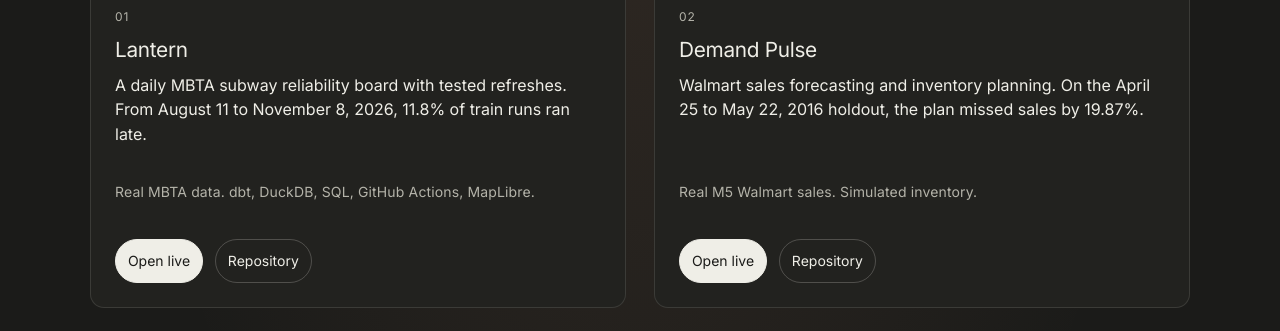
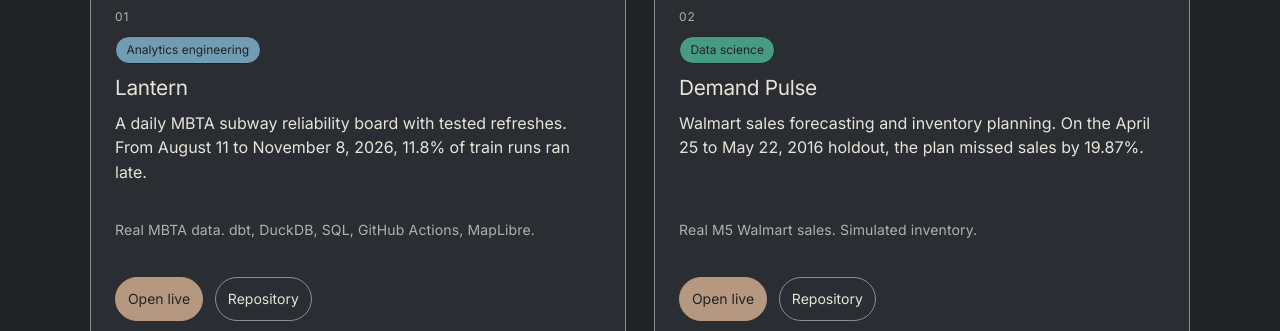
Before and after one commit to NeelVadlamudi/neelresume, a website: page index.html in a window 1280 px wide. Shown: the part 1143-1474 px from the top of the page. Drawn offline with Linux system fonts and the light colour scheme.

Commit message:
Add a restrained charcoal palette and labelled project categories

```diff
--- a/index.html
+++ b/index.html
@@ -107,6 +107,7 @@
               <span class="sr-only"> Opens in a new tab</span>
             </a>
             <div class="card-body">
+              <span class="category-tag" data-category="analytics-engineering">Analytics engineering</span>
               <h3 class="card-title">Lantern</h3>
               <p class="card-line">A daily MBTA subway reliability board with tested refreshes. From August 11 to November 8, 2026, 11.8% of train runs ran late.</p>
               <p class="meta">Real MBTA data. dbt, DuckDB, SQL, GitHub Actions, MapLibre.</p>
@@ -128,6 +129,7 @@
               <span class="sr-only"> Opens in a new tab</span>
             </a>
             <div class="card-body">
+              <span class="category-tag" data-category="data-science">Data science</span>
               <h3 class="card-title">Demand Pulse</h3>
               <p class="card-line">Walmart sales forecasting and inventory planning. On the April 25 to May 22, 2016 holdout, the plan missed sales by 19.87%.</p>
               <p class="meta">Real M5 Walmart sales. Simulated inventory.</p>
@@ -149,6 +151,7 @@
               <span class="sr-only"> Opens in a new tab</span>
             </a>
             <div class="card-body">
+              <span class="category-tag" data-category="analytics-engineering">Analytics engineering</span>
               <h3 class="card-title">CDC</h3>
               <p class="card-line">Respiratory illness monitoring on public CDC data, with answers you can trace back to the source. It refreshes nightly.</p>
               <p class="meta">Public CDC data. Python, FastAPI, DuckDB, React, GitHub Actions.</p>
@@ -170,6 +173,7 @@
               <span class="sr-only"> Opens in a new tab</span>
             </a>
             <div class="card-body">
+              <span class="category-tag" data-category="business-analysis">Business analysis</span>
               <h3 class="card-title">Mirage</h3>
               <p class="card-line">A shelf-availability and replenishment board. On the September 22, 2026 snapshot, 22.5% of shelves at the Everett store were empty.</p>
               <p class="meta">Synthetic store and distribution-center data. SQL, T-SQL, Python, Tableau.</p>
--- /dev/null
+++ b/scripts/check-colours.mjs
@@ -0,0 +1,86 @@
+// WCAG 2.2 sRGB contrast checks for the portfolio's semantic colour roles.
+// Usage: node scripts/check-colours.mjs
+import assert from 'node:assert/strict';
+import { readFileSync } from 'node:fs';
+
+const root = new URL('..', import.meta.url);
+const css = readFileSync(new URL('styles.css', root), 'utf8');
+const block = css.match(/:root\s*\{([^}]+)\}/)[1];
+const tokens = Object.fromEntries([...block.matchAll(/(--[\w-]+):\s*([^;]+);/g)].map((match) => [match[1], match[2].trim()]));
+function colour(name, overrides = {}) {
+  const value = overrides[name] || tokens[name];
+  assert(value, `Missing token ${name}`);
+  const alias = value.match(/^var\((--[\w-]+)\)$/);
+  if (alias) return colour(alias[1], overrides);
+  assert.match(value, /^#[\da-f]{6}$/i, `Expected solid sRGB hex for ${name}`);
+  return value;
+}
+function luminance(hex) {
+  const linear = [1, 3, 5].map((i) => Number.parseInt(hex.slice(i, i + 2), 16) / 255)
+    .map((c) => c <= 0.04045 ? c / 12.92 : ((c + 0.055) / 1.055) ** 2.4);
+  return linear[0] * 0.2126 + linear[1] * 0.7152 + linear[2] * 0.0722;
+}
+function ratio(a, b) {
+  const [lo, hi] = [luminance(a), luminance(b)].sort((x, y) => x - y);
+  return (hi + 0.05) / (lo + 0.05);
+}
+// Reference values ensure the calculation itself does not silently regress.
+assert.equal(ratio('#000000', '#ffffff'), 21);
+assert.equal(ratio('#202326', '#202326'), 1);
+let count = 0;
+function check(fg, bg, min, overrides) {
+  const a = colour(fg, overrides);
+  const b = colour(bg, overrides);
+  const value = ratio(a, b);
+  console.log(`${value >= min ? 'PASS' : 'FAIL'} ${fg} ${a} / ${bg} ${b}: ${value.toFixed(3)}:1 (minimum ${min}:1)`);
+  assert(value >= min, `${fg} / ${bg} below ${min}:1`);
+  count++;
+}
+
+console.log('Text: all normal text held to 4.5:1, including large headings.');
+const surfaces = ['--bg', '--surface', '--surface-raised', '--surface-hover'];
+for (const bg of surfaces) {
+  for (const fg of ['--text', '--muted', '--text-hover']) check(fg, bg, 4.5);
+  check('--line', bg, 3);
+  check('--text', bg, 3); // External keyboard focus outline.
+}
+// Accent is used on bg/surface, and as a filled primary action with dark text.
+for (const bg of ['--bg', '--surface']) check('--accent', bg, 4.5);
+check('--bg', '--accent', 4.5);
+check('--bg', '--accent-hover', 4.5);
+for (const bg of ['--bg', '--surface']) check('--accent-hover', bg, 3);
+const categories = {
+  'analytics-engineering': 'Analytics engineering',
+  'data-science': 'Data science',
+  'business-analysis': 'Business analysis',
+};
+console.log('Category chips: dark text >= 4.5:1; fill against card >= 3:1.');
+for (const category of Object.keys(categories)) {
+  check('--tag-text', `--tag-${category}`, 4.5);
+  check(`--tag-${category}`, '--surface', 3);
+}
+console.log('Increased-contrast overrides:');
+const more = css.match(/@media \(prefers-contrast: more\)\s*\{\s*:root\s*\{([^}]+)\}/)[1];
+const overrides = Object.fromEntries([...more.matchAll(/(--[\w-]+):\s*([^;]+);/g)].map((match) => [match[1], match[2].trim()]));
+for (const bg of surfaces) {
+  check('--muted', bg, 4.5, overrides);
+  check('--line', bg, 3, overrides);
+  check('--line-strong', bg, 3, overrides);
+}
+for (const [alias, target] of [['--fg', '--text'], ['--fg-hover', '--text-hover'], ['--card', '--surface'], ['--card-03', '--surface-raised'], ['--card-04', '--surface-hover']]) {
+  assert.equal(colour(alias), colour(target), `Legacy alias ${alias} drifted`);
+}
+assert.notEqual(colour('--bg'), '#000000');
+assert.notEqual(colour('--text'), '#ffffff');
+const projects = JSON.parse(readFileSync(new URL('projects.json', root), 'utf8'));
+const html = readFileSync(new URL('index.html', root), 'utf8');
+const cards = html.slice(html.indexOf('<!-- cards:start -->'), html.indexOf('<!-- cards:end -->'));
+assert.equal((cards.match(/class="category-tag"/g) || []).length, projects.length);
+for (const project of projects) {
+  assert(categories[project.category], `Unsupported category for ${project.id}`);
+  assert(!/\d/.test(categories[project.category]), 'Tags must not introduce numbers');
+  const card = cards.split(`id="${project.id}"`)[1]?.split('</li>')[0];
+  assert(card?.includes(`<span class="category-tag" data-category="${project.category}">${categories[project.category]}</span>`), `Missing labelled chip for ${project.id}`);
+}
+console.log(`${count} contrast pairs pass; every project has one supported, digit-free labelled chip.`);
+console.log('Scope: authored HTML text/UI, not pixels embedded in unchanged project screenshots. Decorative shadows/dot patterns are not meaningful UI.');
--- a/styles.css
+++ b/styles.css
@@ -1,16 +1,31 @@
 /* Soft charcoal page, warm off-white type. Inter is self-hosted. */
 
 :root {
-  --bg: #1b1b19;
-  --fg: #efeee7;
-  --fg-hover: #d8d7cf;
-  --muted: #b4b3a9;
-  --card: #22221f;
-  --card-03: #2c2c27;
-  --card-04: #34342e;
-  --line: color-mix(in oklab, var(--fg) 12%, transparent);
-  --line-strong: color-mix(in oklab, var(--fg) 22%, transparent);
-  --accent: #e8a27c;
+  /* Dominant charcoal, supporting surfaces, sparse warm action accent. */
+  --bg: #202326;
+  --surface: #2a2e33;
+  --surface-raised: #30353b;
+  --surface-hover: #383e45;
+  --text: #e8e3da;
+  --text-hover: #cbc6bc;
+  --muted: #b1b0ac;
+  --line: #858e97;
+  --line-strong: var(--line);
+  --accent: #b6977f;
+  --accent-hover: #c5aa94;
+
+  /* Okabe-Ito sky blue, bluish green and orange, toned for small chips. */
+  --tag-analytics-engineering: #719cb4;
+  --tag-data-science: #479b80;
+  --tag-business-analysis: #b89a58;
+  --tag-text: var(--bg);
+
+  /* Compatibility aliases: existing components consume the semantic set. */
+  --fg: var(--text);
+  --fg-hover: var(--text-hover);
+  --card: var(--surface);
+  --card-03: var(--surface-raised);
+  --card-04: var(--surface-hover);
   --max: 1180px;
   --header-h: 4rem;
   --g: 0.75rem;
@@ -32,8 +47,8 @@
 
 @media (prefers-contrast: more) {
   :root {
-    --line: color-mix(in oklab, var(--fg) 28%, transparent);
-    --line-strong: color-mix(in oklab, var(--fg) 46%, transparent);
+    --line: #a1a9b0;
+    --line-strong: #b9bfc5;
     --muted: #c9c8be;
   }
 }
@@ -181,7 +196,7 @@ a {
 
 .brand:hover,
 .nav a:hover {
-  color: color-mix(in oklab, var(--fg) 75%, transparent);
+  color: var(--fg-hover);
 }
 
 @media (width >= 60rem) {
@@ -235,18 +250,18 @@ a {
 
 .btn-primary {
   color: var(--bg);
-  background: var(--fg);
-  border-color: var(--fg);
+  background: var(--accent);
+  border-color: var(--accent);
 }
 
 .btn-primary:hover {
-  background: var(--fg-hover);
-  border-color: var(--fg-hover);
+  background: var(--accent-hover);
+  border-color: var(--accent-hover);
 }
 
 .btn-primary:active {
-  background: var(--fg);
-  border-color: var(--fg);
+  background: var(--accent);
+  border-color: var(--accent);
 }
 
 .btn-secondary {
@@ -401,7 +416,7 @@ h3 {
   letter-spacing: 0.04em;
   color: var(--muted);
   white-space: nowrap;
-  background: color-mix(in oklab, var(--card) 88%, transparent);
+  background: var(--surface);
   border: 1px solid var(--line-strong);
   border-radius: 999px;
 }
@@ -411,7 +426,7 @@ h3 {
   gap: 0.3rem;
   align-items: center;
   color: var(--fg);
-  border-color: color-mix(in oklab, var(--accent) 45%, var(--line-strong));
+  border-color: var(--line-strong);
 }
 
 .pipe-check {
@@ -438,7 +453,7 @@ h3 {
   inset: 50% 0 auto;
   height: 0;
   content: "";
-  border-top: 1.5px dotted color-mix(in oklab, var(--fg) 28%, transparent);
+  border-top: 1.5px dotted var(--line);
 }
 
 .pipe-flow {
@@ -608,15 +623,6 @@ h3 {
   isolation: isolate;
 }
 
-.work-section::before {
-  position: absolute;
-  inset: 6% 6% 18%;
-  z-index: -1;
-  pointer-events: none;
-  content: "";
-  background: radial-gradient(ellipse at 50% 18%, color-mix(in oklab, var(--accent) 11%, transparent), transparent 68%);
-}
-
 .shot {
   position: relative;
   display: block;
@@ -624,7 +630,7 @@ h3 {
   color: inherit;
   text-decoration: none;
   background: var(--card);
-  border: 1px solid color-mix(in oklab, var(--fg) 22%, transparent);
+  border: 1px solid var(--line);
   border-radius: 12px;
   box-shadow: 0 18px 40px rgb(0 0 0 / 0.32);
 }
@@ -708,7 +714,7 @@ h3 {
   inset: 0;
   width: 100%;
   height: 100%;
-  color: color-mix(in oklab, var(--fg) 32%, transparent);
+  color: var(--line);
   pointer-events: none;
   overflow: visible;
 }
@@ -1008,6 +1014,31 @@ h3 {
   content: counter(card, decimal-leading-zero);
 }
 
+/* Categories are labels, not controls: words remain meaningful without colour. */
+.category-tag {
+  align-self: flex-start;
+  max-width: 100%;
+  padding: 0.3rem 0.65rem;
+  font-size: 0.75rem;
+  line-height: 1.4;
+  color: var(--tag-text);
+  background: var(--tag-bg);
+  border: 1px solid currentcolor;
+  border-radius: 999px;
+}
+
+.category-tag[data-category="analytics-engineering"] {
+  --tag-bg: var(--tag-analytics-engineering);
+}
+
+.category-tag[data-category="data-science"] {
+  --tag-bg: var(--tag-data-science);
+}
+
+.category-tag[data-category="business-analysis"] {
+  --tag-bg: var(--tag-business-analysis);
+}
+
 .card-title {
   font-size: clamp(1.15rem, 0.6vw + 1rem, 1.3rem);
 }
```
Also changed, not shown: projects.json (+8 -4 lines), scripts/build-cards.mjs (+8 -0 lines).
